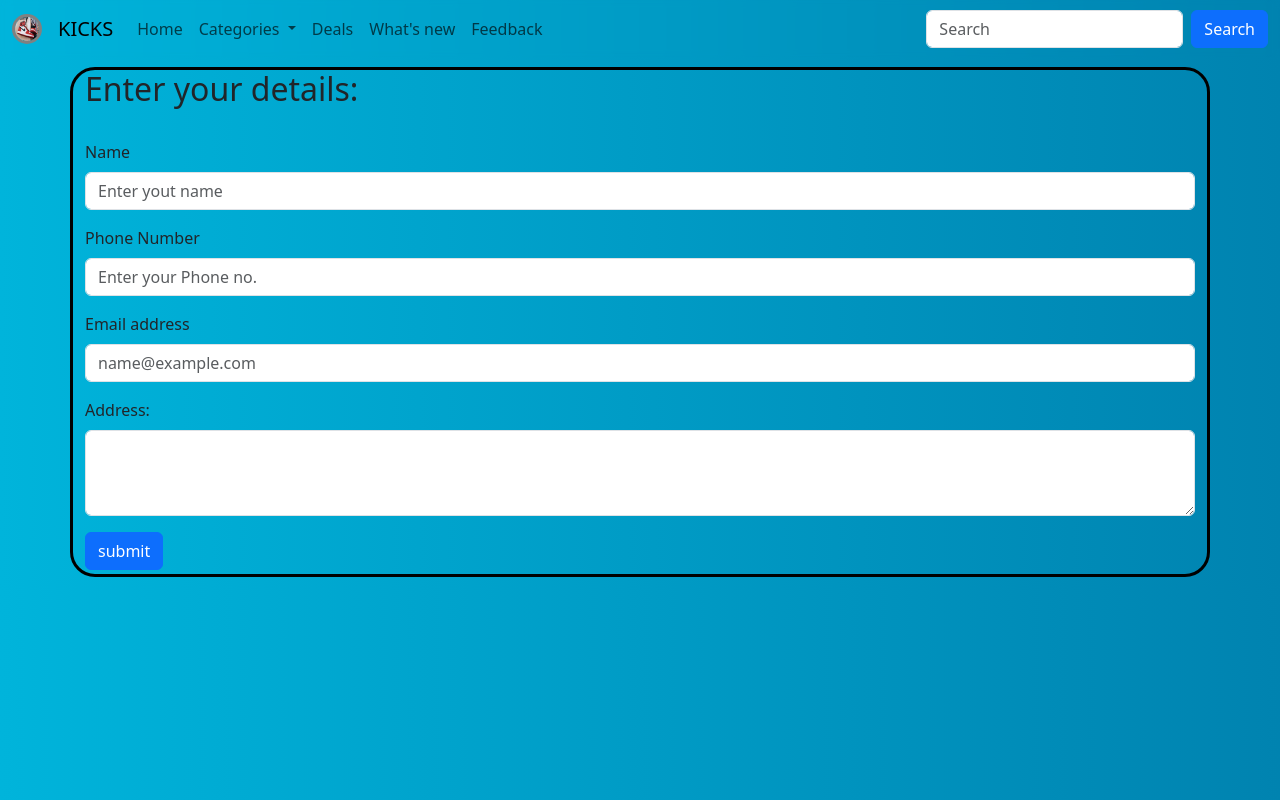
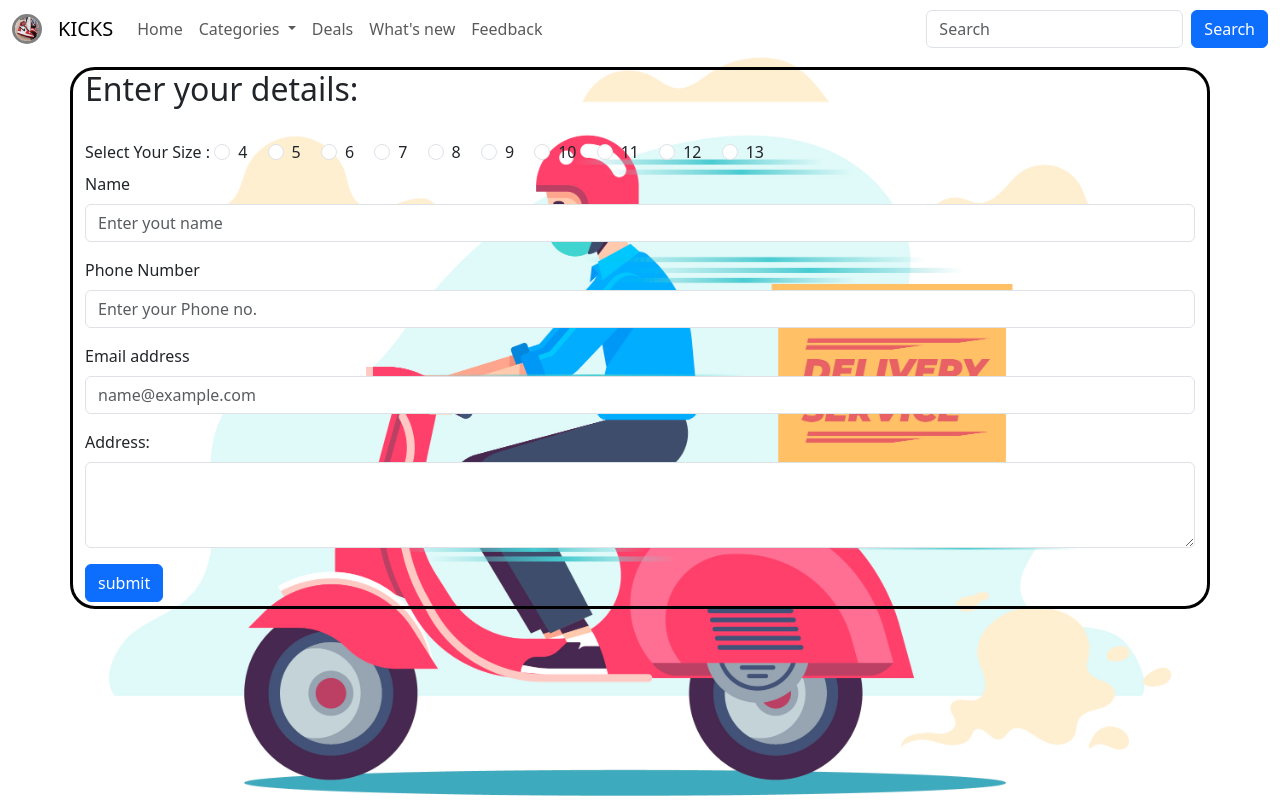
Before and after one commit to Sathwik36/kicksstore, a Django app: page /buy in a window 1280 px wide. Run offline with Django 4.2, Linux system fonts and the light colour scheme.

Commit message:
fifth commit

```diff
--- a/kicksapp/admin.py
+++ b/kicksapp/admin.py
@@ -1,5 +1,6 @@
 from django.contrib import admin
-from kicksapp.models import data,feedback1
+from kicksapp.models import data,feedback1,mailm
 # Register your models here.
 admin.site.register(data)
 admin.site.register(feedback1)
+admin.site.register(mailm)
--- a/kicksapp/views.py
+++ b/kicksapp/views.py
@@ -1,6 +1,6 @@
 from django.shortcuts import render,redirect,HttpResponse
 from django.contrib.auth import authenticate
-from kicksapp.models import feedback1
+from kicksapp.models import feedback1,mailm
 from django.core.mail import EmailMessage
 from django.conf import settings
 import random
@@ -82,10 +82,27 @@ def mail(request):
 
     email.fail_silently=False
     email.send()
+
+    if request.method=="POST":
+        tempobj=mailm()
+        tempobj.email=sendermail
+        tempobj.otp=otp
+        tempobj.save()
+
+
     context={
         "c":1
     }
     return render(request,'delivery.html',context)
 
 def otpverify(request):
-    return HttpResponse("You entered your Otp")
+    if request.method=="POST":
+        otpval=request.POST.get('otpval')
+        query=mailm.objects.all()[0]
+
+        if str(otpval)==str(query.otp):
+            query.delete()
+            return HttpResponse("You entered correct otp")
+        else:
+            query.delete()
+            return HttpResponse("You entered wrong Otp")
--- a/templates/delivery.html
+++ b/templates/delivery.html
@@ -34,7 +34,7 @@
             </script>
     </head>
 
-<body style="background-image: linear-gradient(to right, #00b4db, #0083b0);">
+<body style="background-image: url(/static/delivery.jpg); background-size: cover;">
     <!-- navbar -->
     <nav class="navbar navbar-expand-lg " style="backdrop-filter: blur(3px);">
         <div class="container-fluid">
@@ -95,6 +95,51 @@
             {% csrf_token %}
             <h2>Enter your details:</h2>
             <br>
+            <!-- Size rad buttons -->
+            <label  class="form-label">Select Your Size :</label>
+              <div class="form-check form-check-inline">
+                <input class="form-check-input" type="radio" name="inlineRadioOptions" id="inlineRadio2" value="option2">
+                <label class="form-check-label" for="inlineRadio2">4</label>
+              </div>
+            <div class="form-check form-check-inline">
+                <input class="form-check-input" type="radio" name="inlineRadioOptions" id="inlineRadio1" value="option1">
+                <label class="form-check-label" for="inlineRadio1">5</label>
+              </div>
+              <div class="form-check form-check-inline">
+                <input class="form-check-input" type="radio" name="inlineRadioOptions" id="inlineRadio2" value="option2">
+                <label class="form-check-label" for="inlineRadio2">6</label>
+              </div>
+            <div class="form-check form-check-inline">
+                <input class="form-check-input" type="radio" name="inlineRadioOptions" id="inlineRadio1" value="option1">
+                <label class="form-check-label" for="inlineRadio1">7</label>
+              </div>
+              <div class="form-check form-check-inline">
+                <input class="form-check-input" type="radio" name="inlineRadioOptions" id="inlineRadio2" value="option2">
+                <label class="form-check-label" for="inlineRadio2">8</label>
+              </div>
+            <div class="form-check form-check-inline">
+                <input class="form-check-input" type="radio" name="inlineRadioOptions" id="inlineRadio1" value="option1">
+                <label class="form-check-label" for="inlineRadio1">9</label>
+              </div>
+              <div class="form-check form-check-inline">
+                <input class="form-check-input" type="radio" name="inlineRadioOptions" id="inlineRadio2" value="option2">
+                <label class="form-check-label" for="inlineRadio2">10</label>
+              </div>
+              <div class="form-check form-check-inline">
+                <input class="form-check-input" type="radio" name="inlineRadioOptions" id="inlineRadio1" value="option1">
+                <label class="form-check-label" for="inlineRadio1">11</label>
+              </div>
+              <div class="form-check form-check-inline">
+                <input class="form-check-input" type="radio" name="inlineRadioOptions" id="inlineRadio2" value="option2">
+                <label class="form-check-label" for="inlineRadio2">12</label>
+              </div>
+            <div class="form-check form-check-inline">
+                <input class="form-check-input" type="radio" name="inlineRadioOptions" id="inlineRadio1" value="option1">
+                <label class="form-check-label" for="inlineRadio1">13</label>
+              </div>
+
+
+            <!-- Delivery details -->
             <div class="form-group mb-3">
                 <label for="exampleFormControlInput1" class="form-label">Name</label>
                 <input type="text" class="form-control" id="exampleFormControlInput1" name="dname" placeholder="Enter yout name">
```
Also changed, not shown: kicksapp/models.py (+7 -0 lines), templates/deals.html (+36 -35 lines), db.sqlite3, kicksapp/migrations/0006_mailm.py (added), static/delivery.jpg (added), static/weblogo.png (added).
